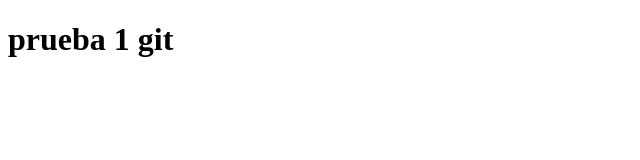
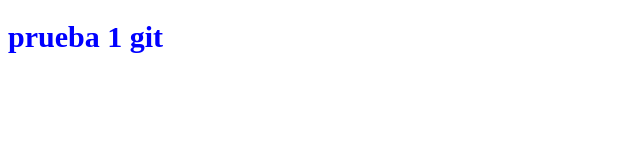
Before and after one commit to Mateo0125/gitEjercicio, a plain HTML site: page index.html in a window 1280 px wide. Shown: the whole page, without its empty margins (0-640 px from the left). Drawn offline with Linux system fonts and the light colour scheme.

Commit message:
se agregaron estilos

```diff
--- a/assets/css/style.css
+++ b/assets/css/style.css
@@ -1 +1,6 @@
 /** estilos*/
+
+.titulo {
+  color: blue;
+  font-size: 30px;
+}
--- a/index.html
+++ b/index.html
@@ -4,9 +4,10 @@
     <meta charset="UTF-8" />
     <meta http-equiv="X-UA-Compatible" content="IE=edge" />
     <meta name="viewport" content="width=device-width, initial-scale=1.0" />
+    <link rel="stylesheet" href="./assets/css/style.css" />
     <title>Prueba git</title>
   </head>
   <body>
-    <h1>prueba 1 git</h1>
+    <h1 class="titulo">prueba 1 git</h1>
   </body>
 </html>
```
